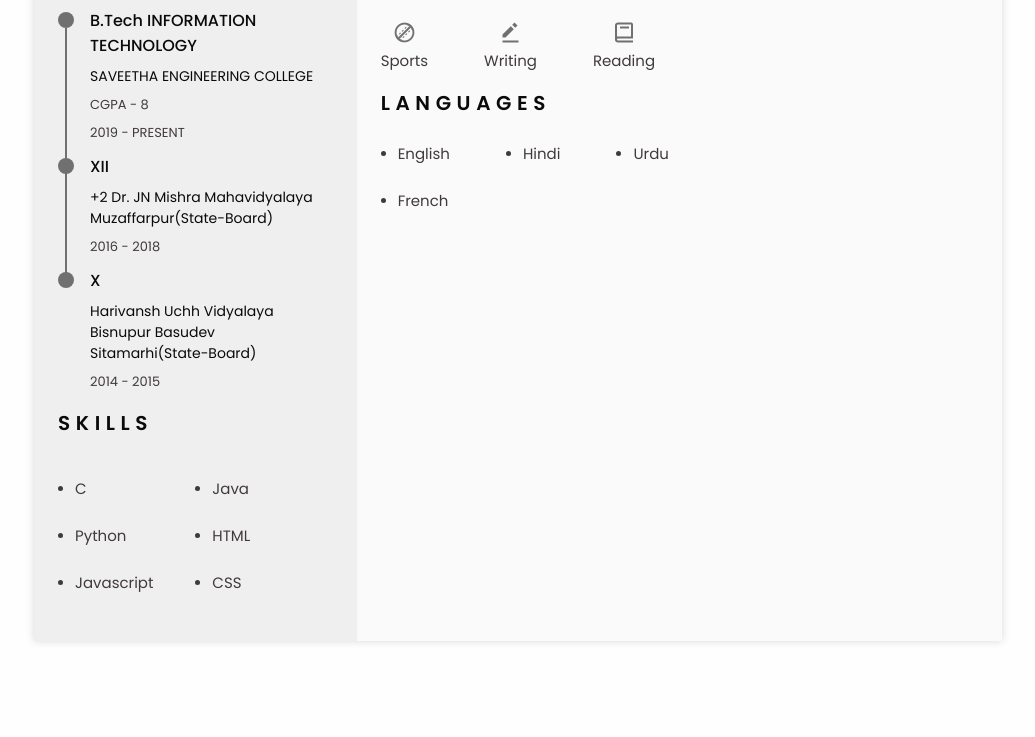
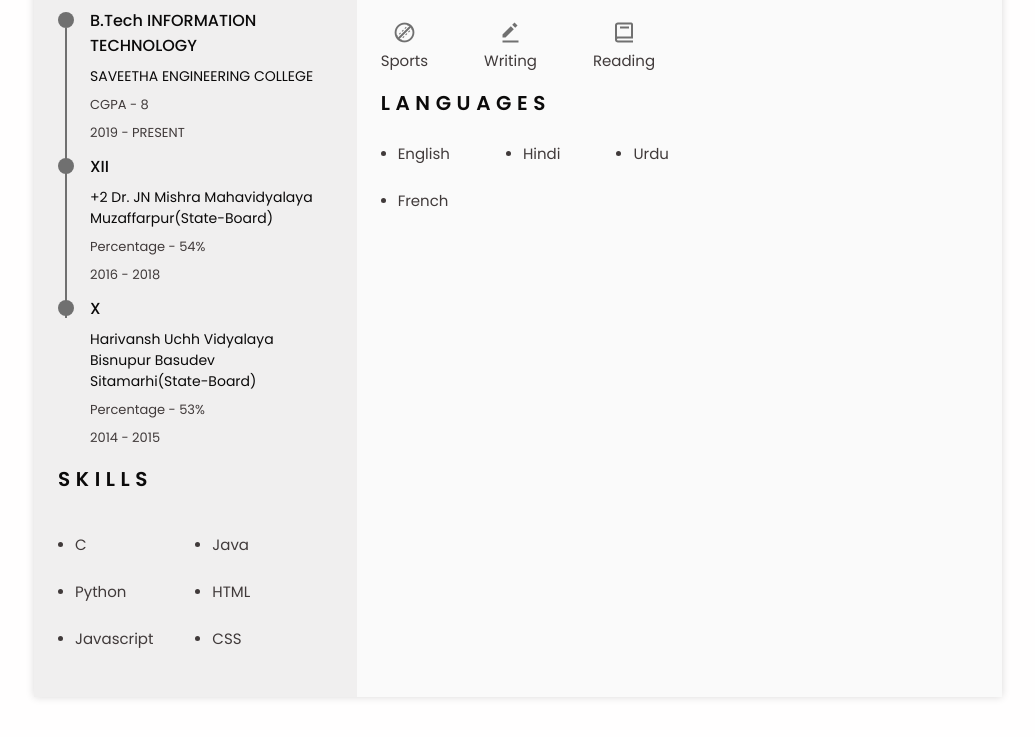
Before and after one commit to Hus9037/Husnain-E-Portfolio, a plain HTML site: page index.html in a window 1280 px wide. Shown: the part 834-1571 px from the top of the page, without its empty margins (122-1157 px from the left). Before the commit the page ends 1523 px from the top, so only its background shows below. Drawn offline with nearby package versions, Linux system fonts and the light colour scheme.

Commit message:
Update index.html

```diff
--- a/index.html
+++ b/index.html
@@ -161,6 +161,7 @@
                                 <div class="education__data bd-grid">
                                     <h3 class="education__title">XII</h3>
                                     <span class="education__studies">+2 Dr. JN Mishra Mahavidyalaya Muzaffarpur(State-Board)</span>
+                                     <span class="education__year">Percentage - 54%</span>
                                     <span class="education__year">2016 - 2018</span>
                                 </div>
                             </div>
@@ -174,6 +175,7 @@
                                 <div class="education__data bd-grid">
                                     <h3 class="education__title">X</h3>
                                     <span class="education__studies">Harivansh Uchh Vidyalaya Bisnupur Basudev Sitamarhi(State-Board)</span>
+                                     <span class="education__year">Percentage - 53%</span>
                                     <span class="education__year">2014 - 2015</span>
                                 </div>
                             </div>
```
